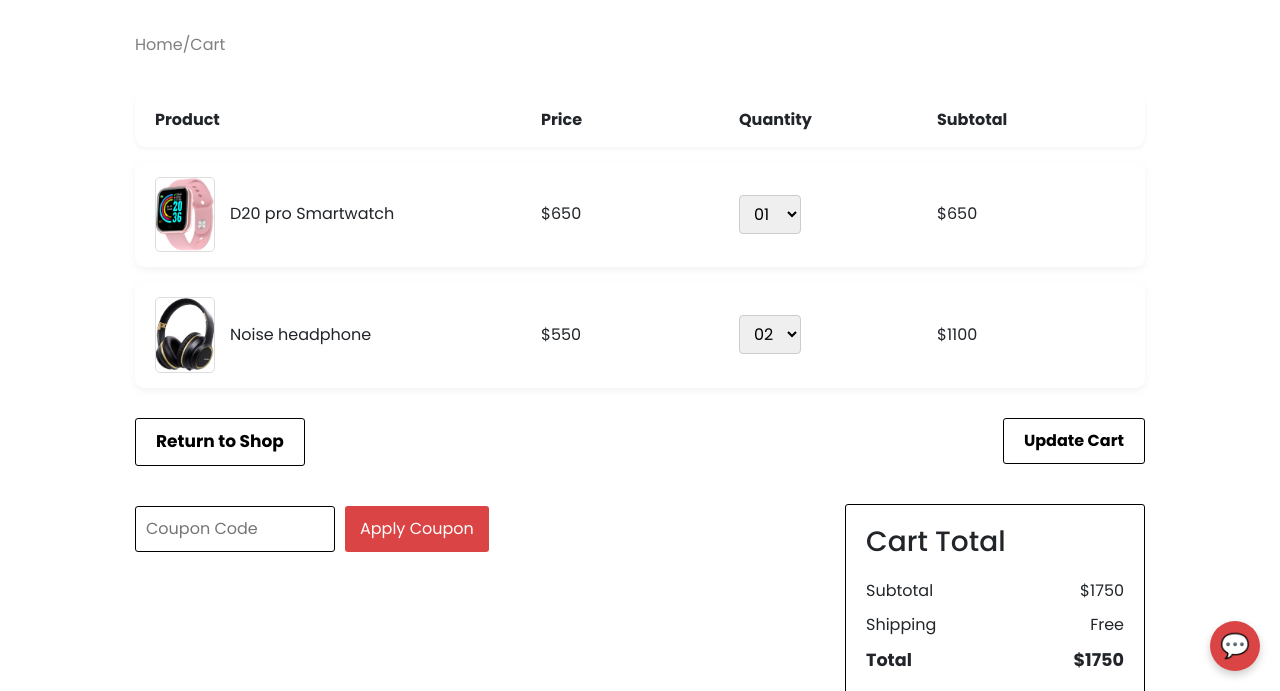
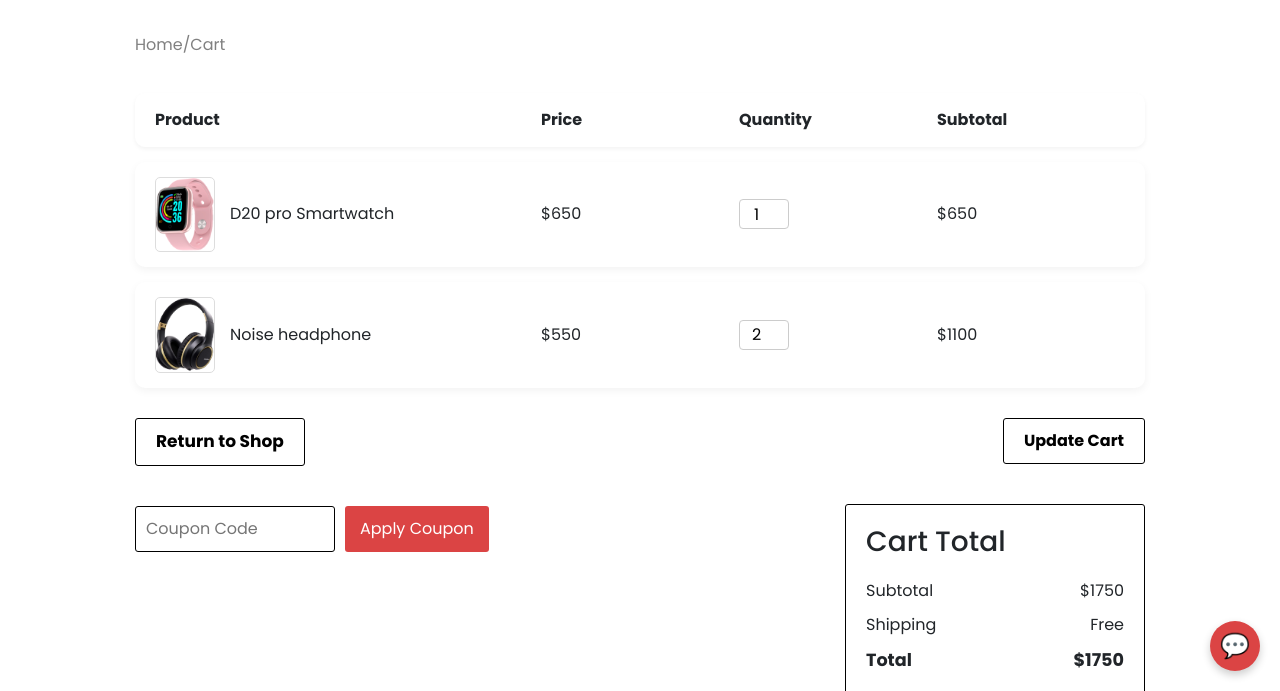
Before and after one commit to Akshay-S-Gupta/sample, a plain HTML site: page cart.html in a window 1280 px wide. Shown: the part 109-800 px from the top of the page. Drawn offline with nearby package versions, Linux system fonts and the light colour scheme.

Commit message:
added counter instead of dropdown

```diff
--- a/cart.html
+++ b/cart.html
@@ -64,7 +64,7 @@
             <li class="nav-item">
               <a class="nav-link" href="products.html">Products</a>
             </li>
-            <li class="nav-item"><a class="nav-link" href="#">Contact</a></li>
+            <li class="nav-item"><a class="nav-link" href="contact.html">Contact</a></li>
             <li class="nav-item"><a class="nav-link" href="#">Sign in</a></li>
           </ul>
           <form class="d-flex" role="search">
@@ -118,11 +118,11 @@
         </div>
         <div class="price">$650</div>
         <div class="quantity">
-          <select>
-            <option selected>01</option>
-            <option>02</option>
-            <option>03</option>
-          </select>
+          <div class="counter">
+
+            <input type="number" value="1" min="1">
+
+          </div>
         </div>
         <div class="subtotal">$650</div>
       </div>
@@ -135,11 +135,9 @@
         </div>
         <div class="price">$550</div>
         <div class="quantity">
-          <select>
-            <option>01</option>
-            <option selected>02</option>
-            <option>03</option>
-          </select>
+          <div class="counter">
+            <input type="number" value="2" min="1">
+          </div>
         </div>
         <div class="subtotal">$1100</div>
       </div>
--- a/css/cart.css
+++ b/css/cart.css
@@ -687,3 +687,29 @@ input[type="number"] {
 main {
   padding-bottom: 20px; /* Adjust to chat height */
 }
+
+
+.counter {
+  display: flex;
+  align-items: center;
+  gap: 5px;
+}
+
+.counter button {
+  width: 30px;
+  height: 30px;
+  border: 1px solid #ccc;
+  background: #f5f5f5;
+  cursor: pointer;
+  font-size: 16px;
+  font-weight: bold;
+  border-radius: 4px;
+}
+
+.counter input {
+  width: 50px;
+  height: 30px;
+  text-align: center;
+  border: 1px solid #ccc;
+  border-radius: 4px;
+}
```
